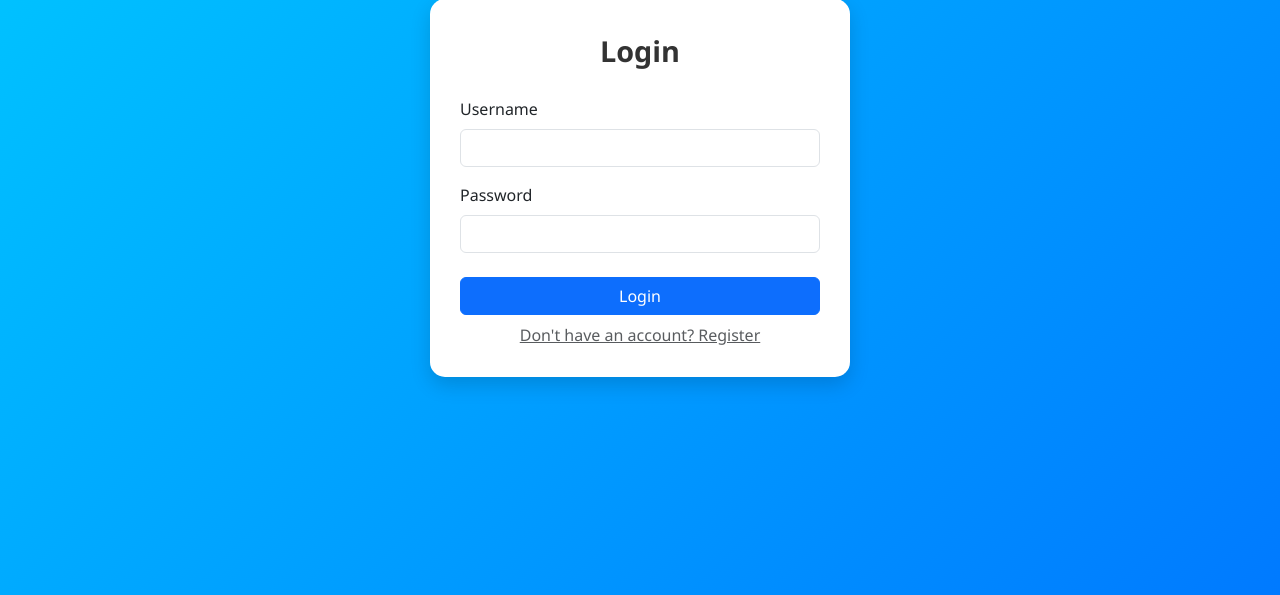
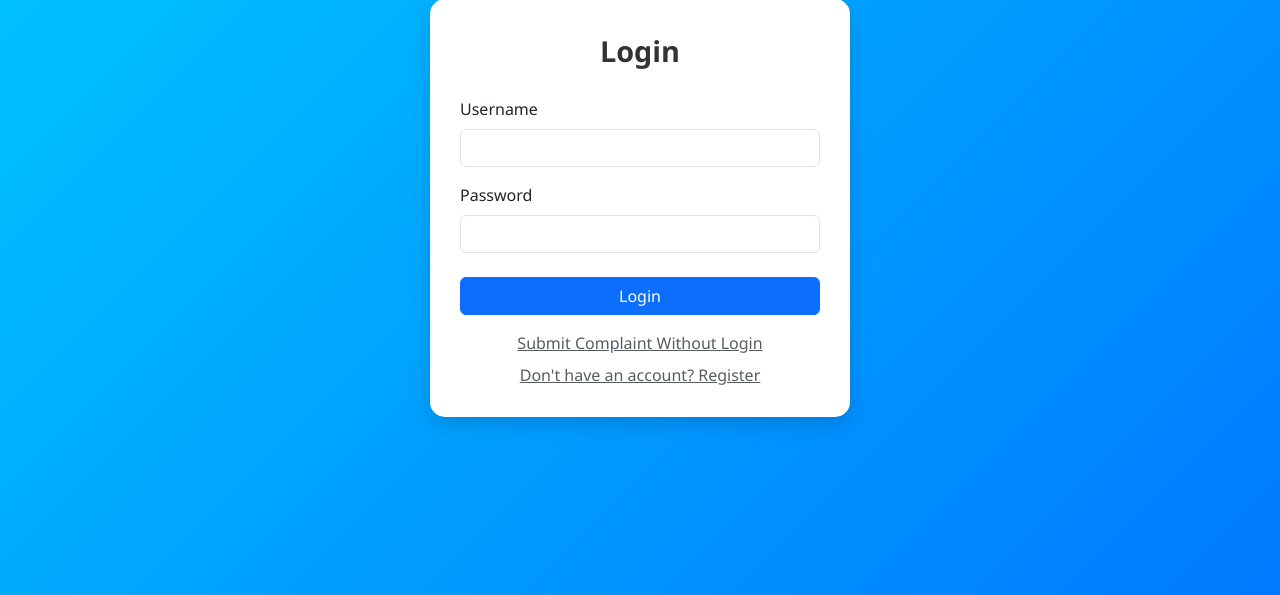
Before and after one commit to akasha17/complaint-management, a Django app: page / in a window 1280 px wide. Shown: the part 129-724 px from the top of the page. Run offline with Django 5.2, Linux system fonts and the light colour scheme.

Commit message:
login.html

```diff
--- a/cm/cmapp/templates/login.html
+++ b/cm/cmapp/templates/login.html
@@ -56,9 +56,9 @@
 
         <button type="submit" class="btn btn-primary w-100">Login</button>
 
-        <!-- <div class="text-center mt-3">
+        <div class="text-center mt-3">
             <a href="{% url 'submit_complaint' %}" class="text-muted">Submit Complaint Without Login</a>
-        </div> -->
+        </div>
         <div class="text-center mt-2">
     <a href="{% url 'register' %}" class="text-muted">Don't have an account? Register</a>
 </div>
```
